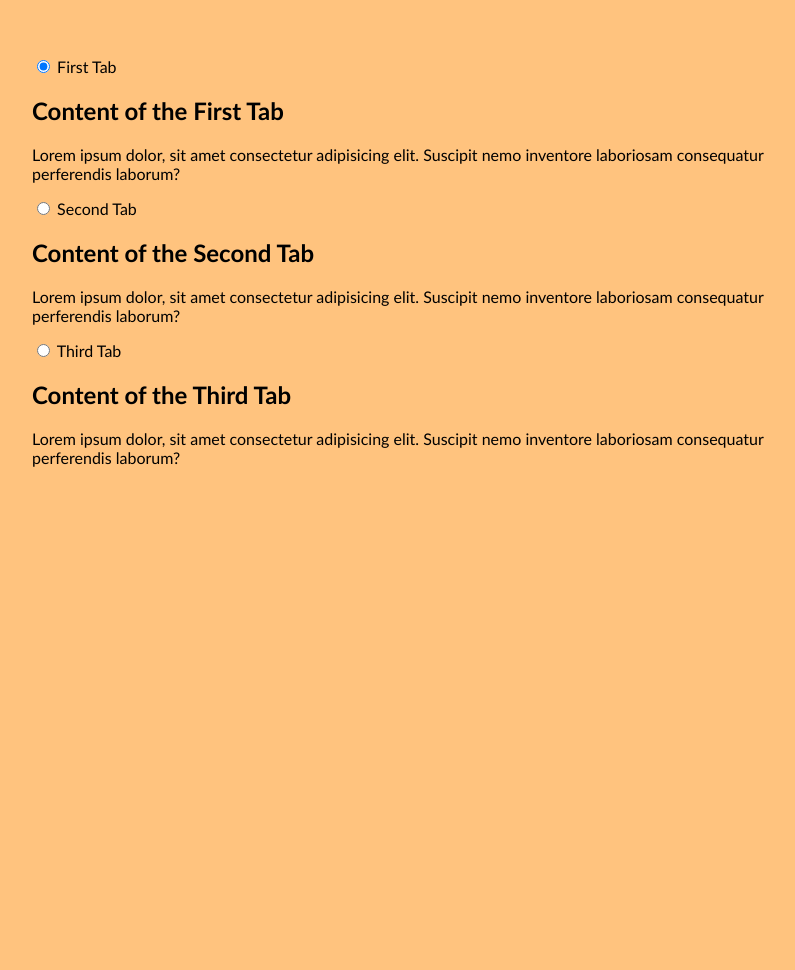
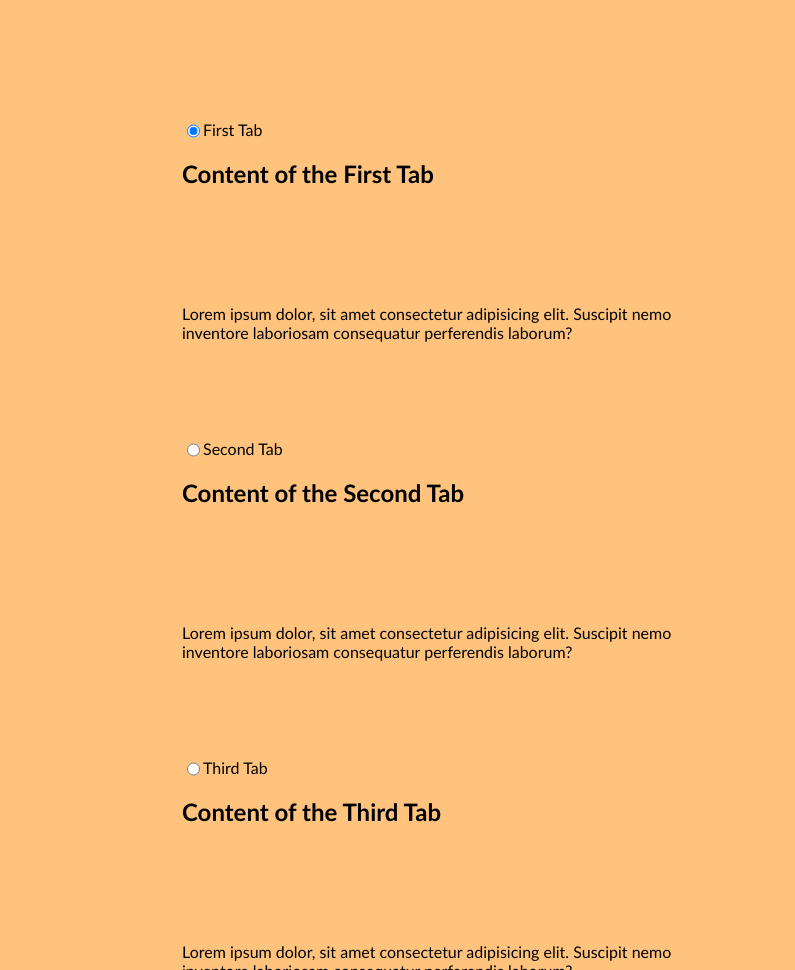
Before and after one commit to SemehAmeur/Tabs, a plain HTML site: page index.html in a window 1280 px wide. Shown: the part 130-1100 px from the top of the page, without its empty margins (208-1003 px from the left). Before the commit the page ends 800 px from the top, so only its background shows below. Drawn offline with Linux system fonts and the light colour scheme.

Commit message:
tabs styling

```diff
--- a/css/styles.css
+++ b/css/styles.css
@@ -8,3 +8,9 @@ body {
    justify-content: center;
    align-items: center;
 }
+.tabs{
+    display: flex;
+    flex-wrap: wrap;
+    height: 300px;
+    width: 500px;
+}
```
